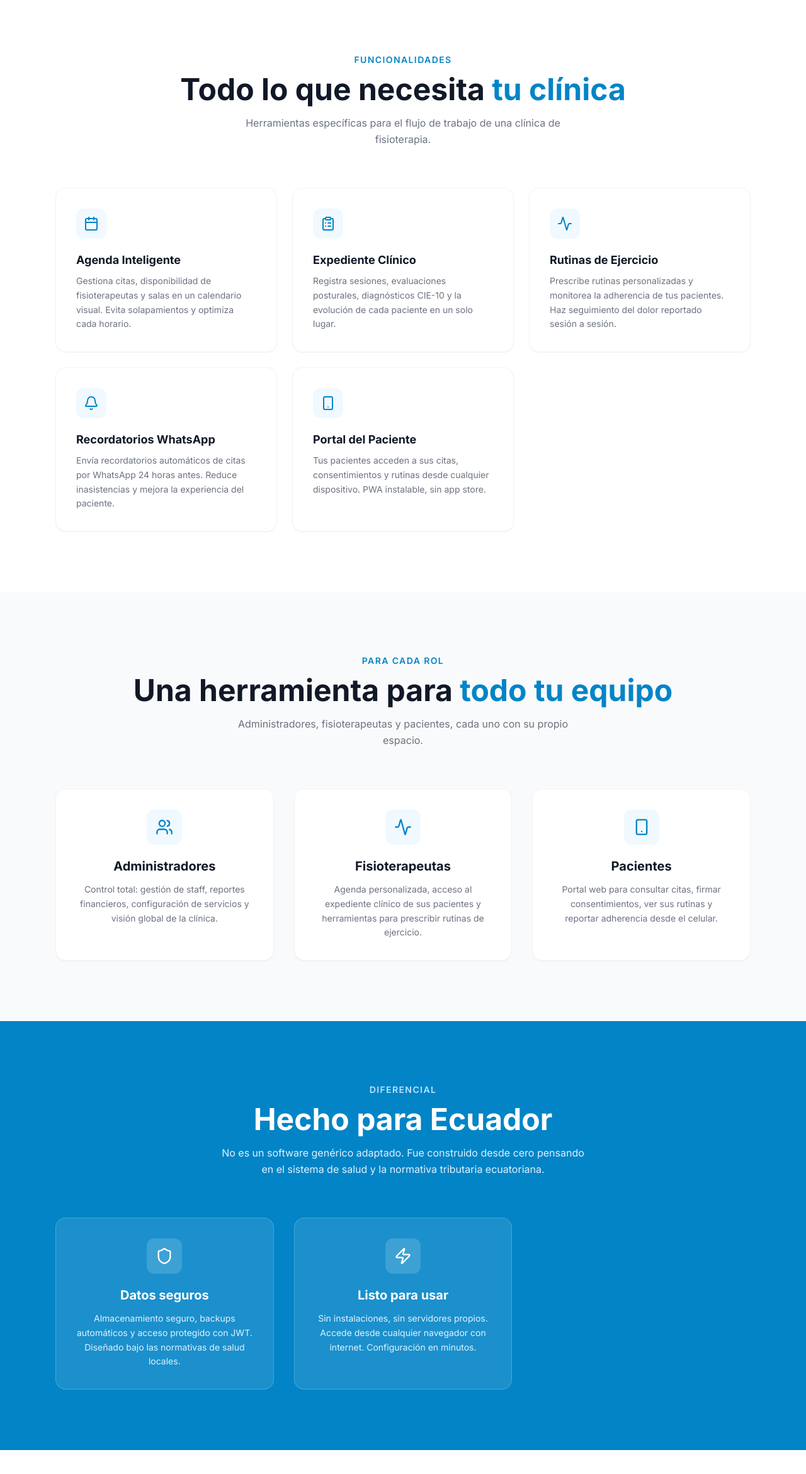
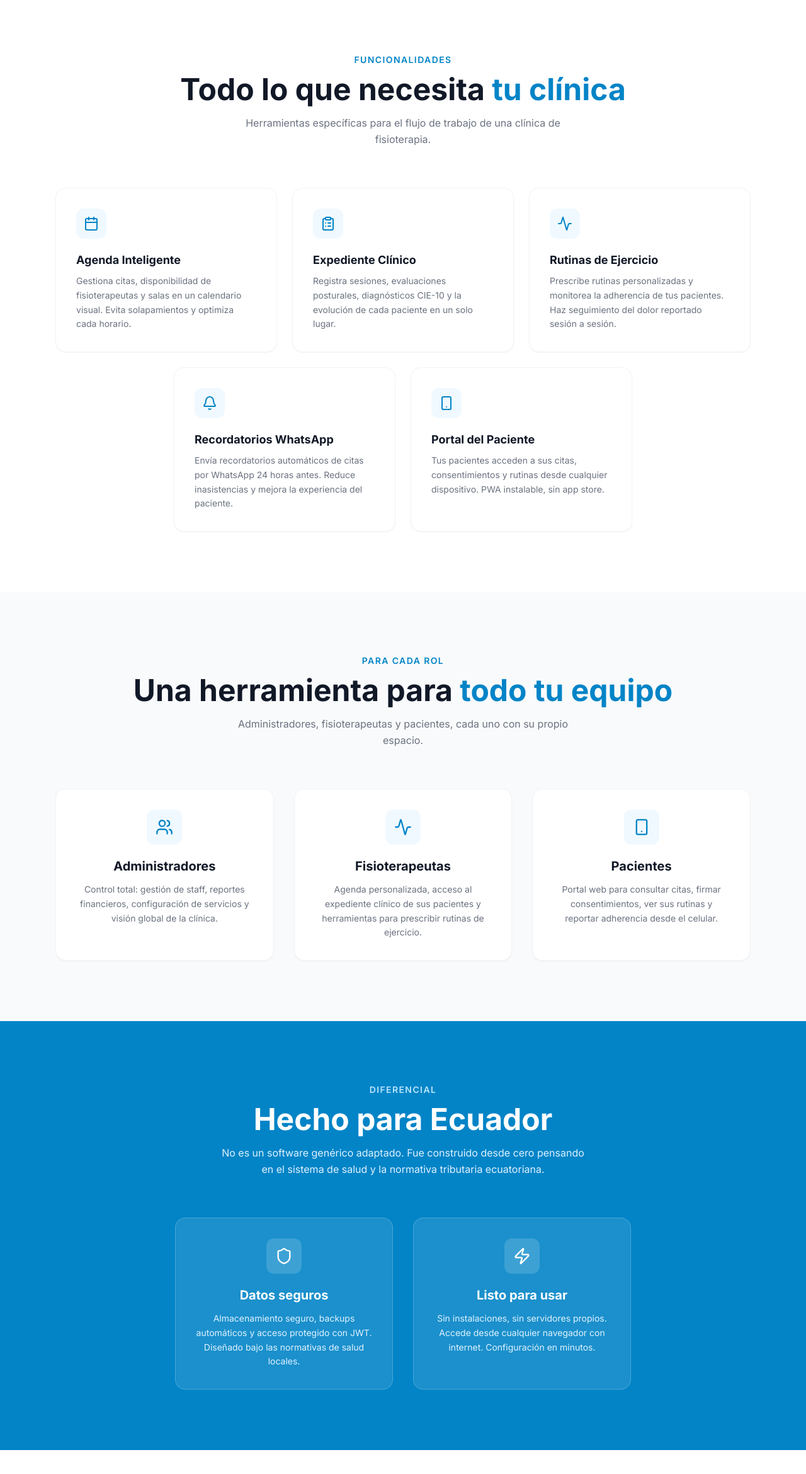
Before and after one commit to EdwinHermenejildoReyes/ecufisio-frontend, a Next.js app: page / in a window 1280 px wide. Shown: the part 866-3206 px from the top of the page at 63% size. Built offline with nearby package versions, Linux system fonts and the light colour scheme; no server answers.

Commit message:
fix: centrar cards huerfanos en secciones de landing page
Cambia grid a flex con justify-center en Funcionalidades y Ecuador;
los cards quedan centrados mientras SRI esta comentado.

Authored-By: Edwin Hermenejildo Reyes <edwinhermenejildoreyes@gmail.com>

```diff
--- a/src/app/(public)/page.tsx
+++ b/src/app/(public)/page.tsx
@@ -268,11 +268,11 @@ export default function LandingPage() {
             </p>
           </div>
 
-          <div className="grid grid-cols-1 md:grid-cols-2 lg:grid-cols-3 gap-6">
+          <div className="flex flex-wrap justify-center gap-6">
             {FEATURES.map((f) => (
               <div
                 key={f.title}
-                className="bg-white border border-gray-100 rounded-2xl p-8 shadow-sm hover:shadow-md hover:border-sky-100 transition-all group"
+                className="w-full md:w-[calc(50%-12px)] lg:w-[calc(33.333%-16px)] bg-white border border-gray-100 rounded-2xl p-8 shadow-sm hover:shadow-md hover:border-sky-100 transition-all group"
               >
                 <div className="w-12 h-12 bg-sky-50 group-hover:bg-sky-100 rounded-xl flex items-center justify-center mb-5 transition-colors">
                   <f.icon className="w-6 h-6 text-sky-600" />
@@ -330,9 +330,9 @@ export default function LandingPage() {
             </p>
           </div>
 
-          <div className="grid grid-cols-1 md:grid-cols-3 gap-8">
+          <div className="flex flex-wrap justify-center gap-8">
             {ECUADOR_CARDS.map((item) => (
-              <div key={item.title} className="bg-white/10 border border-white/20 rounded-2xl p-8 text-center backdrop-blur-sm">
+              <div key={item.title} className="w-full md:w-[calc(33.333%-22px)] bg-white/10 border border-white/20 rounded-2xl p-8 text-center backdrop-blur-sm">
                 <div className="w-14 h-14 bg-white/15 rounded-xl flex items-center justify-center mx-auto mb-5">
                   <item.icon className="w-7 h-7 text-white" />
                 </div>
```
